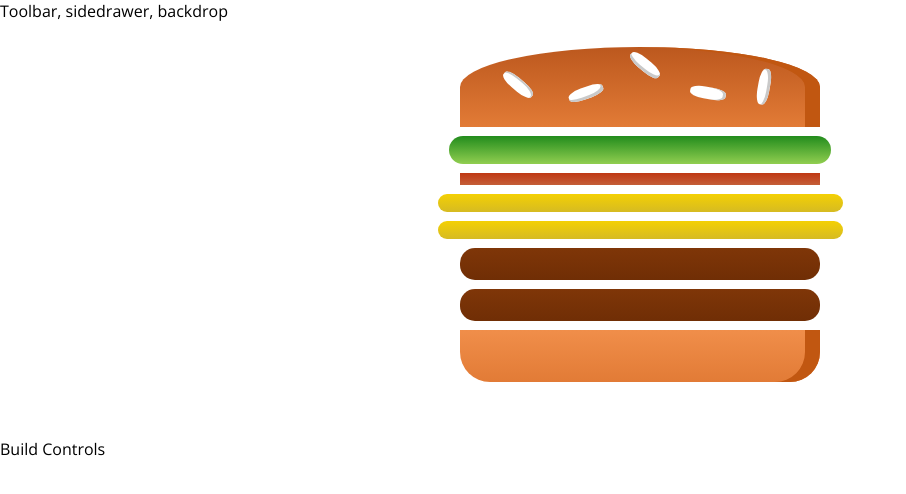
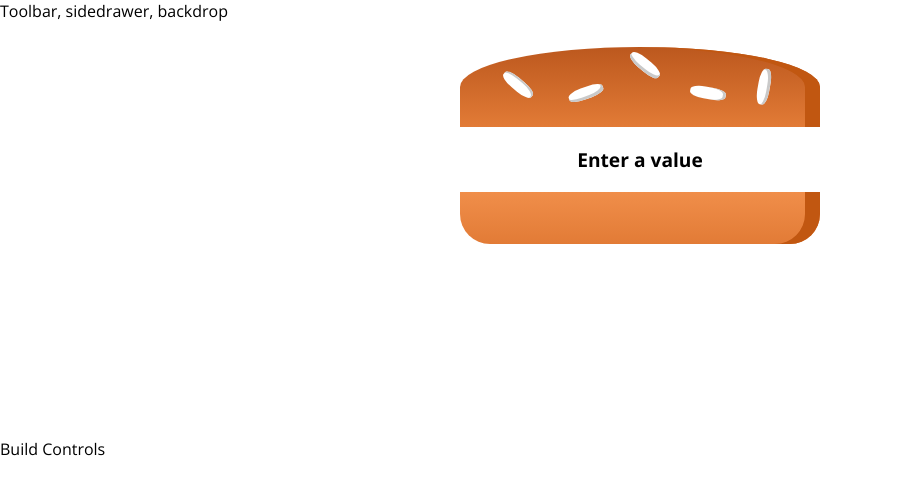
Before and after one commit to clarklindev/react-maximilianschwarzmuller-udemy-react, a React app in the folder burger-basics--01-project-setup/: page / in a window 1280 px wide. Shown: the top 494 px of the page, without its empty margins (0-906 px from the left). Built offline with nearby package versions, Linux system fonts and the light colour scheme.

Commit message:
13. Calculating the Ingredient Sum Dynamically.mp4

```diff
--- a/burger-basics--01-project-setup/src/components/Burger/Burger.js
+++ b/burger-basics--01-project-setup/src/components/Burger/Burger.js
@@ -3,11 +3,19 @@ import classes from './Burger.css';
 import BurgerIngredient from './BurgerIngredient/BurgerIngredient';
 
 const burger = props => {
-	const transformedIngredients = Object.keys(props.ingredients).map(igKey => {
-		return [...Array(props.ingredients[igKey])].map((_, i) => {
-			return <BurgerIngredient key={igKey + i} type={igKey} />;
-		});
-	});
+	let transformedIngredients = Object.keys(props.ingredients)
+		.map(igKey => {
+			return [...Array(props.ingredients[igKey])].map((_, i) => {
+				return <BurgerIngredient key={igKey + i} type={igKey} />;
+			});
+		})
+		.reduce((arr, el) => {
+			return arr.concat(el);
+		}, []);
+
+	if (transformedIngredients.length === 0) {
+		transformedIngredients = <p>Enter a value</p>;
+	}
 
 	return (
 		<div className={classes.Burger}>
--- a/burger-basics--01-project-setup/src/containers/BurgerBuilder/BurgerBuilder.js
+++ b/burger-basics--01-project-setup/src/containers/BurgerBuilder/BurgerBuilder.js
@@ -4,7 +4,7 @@ import Burger from '../../components/Burger/Burger';
 
 class BurgerBuilder extends Component {
 	state = {
-		ingredients: { salad: 1, bacon: 1, cheese: 2, meat: 2 }
+		ingredients: { salad: 0, bacon: 0, cheese: 0, meat: 0 }
 	};
 
 	render() {
```
